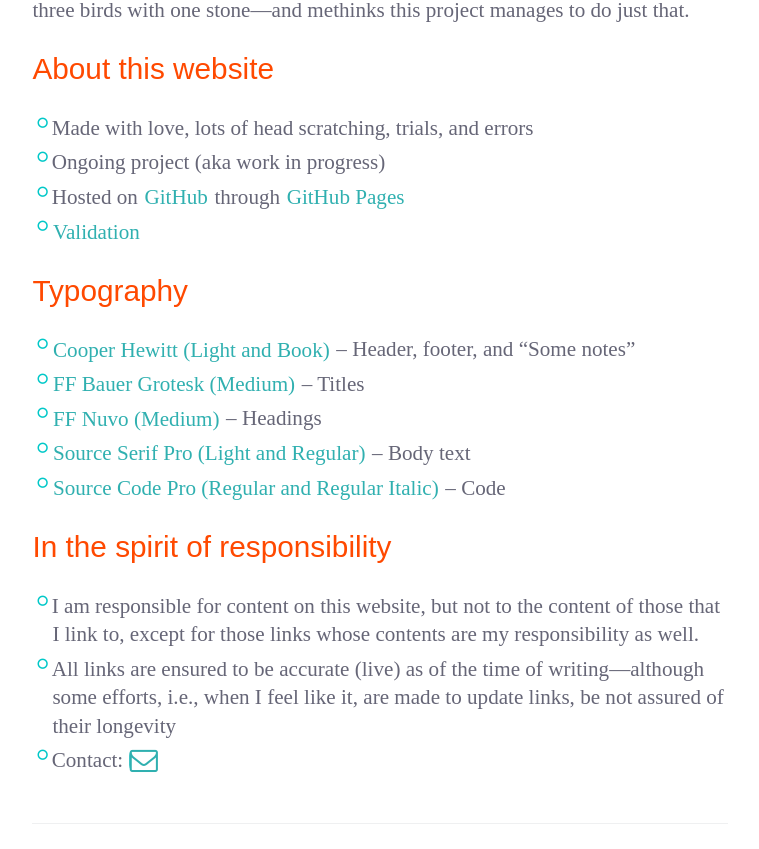
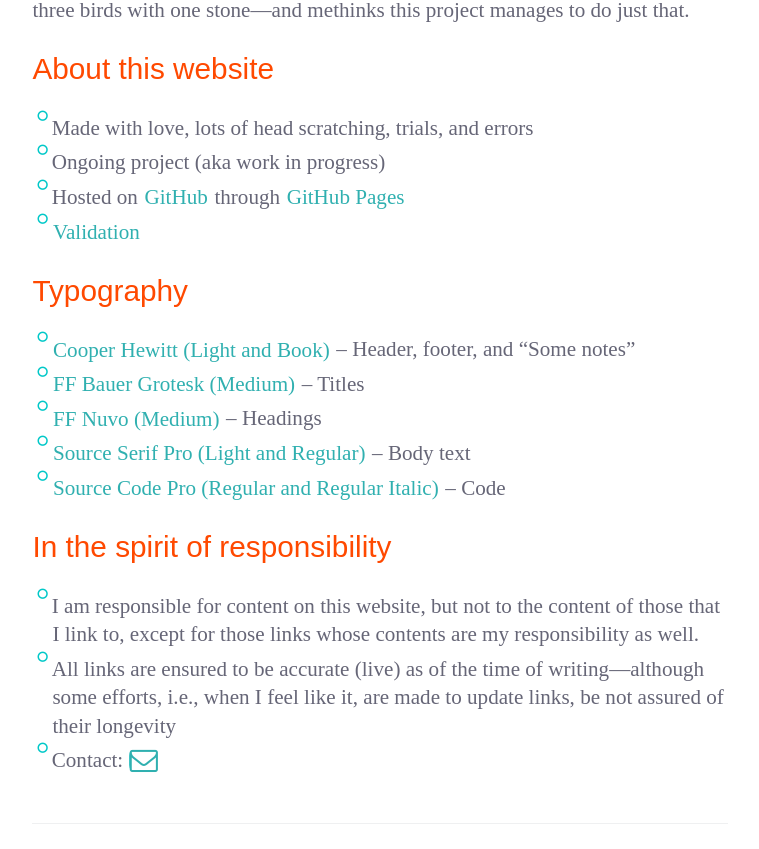
Before and after one commit to a-mar/a-mar.github.io, a Jekyll site: the page built from about/index.html, in a window 1280 px wide. Shown: the part 325-1174 px from the top of the page, without its empty margins (260-1019 px from the left). Built offline with Jekyll 4.4.1, drawn with Linux system fonts in a browser that asks for light colours; nearby versions of some CDN libraries; some web fonts are replaced; Markdown is read by kramdown in place of the engine named in the settings.

Commit message:
Update main.css

```diff
--- a/stylesheets/main.css
+++ b/stylesheets/main.css
@@ -445,11 +445,11 @@ li:not(:last-child) {
 ul li:before {
     font-family: 'FontAwesome';
     content: '\f10c';
-    margin:0 4px 0px -15px;
+    margin:0 4px -15px -15px;
     padding-bottom: 1em;
     color: rgba(0,200,200,1);
     font-size: 9pt;
-    line-height: 1.2;
+    line-height: 0.11em;
     vertical-align: text-top;
 }
 
```
